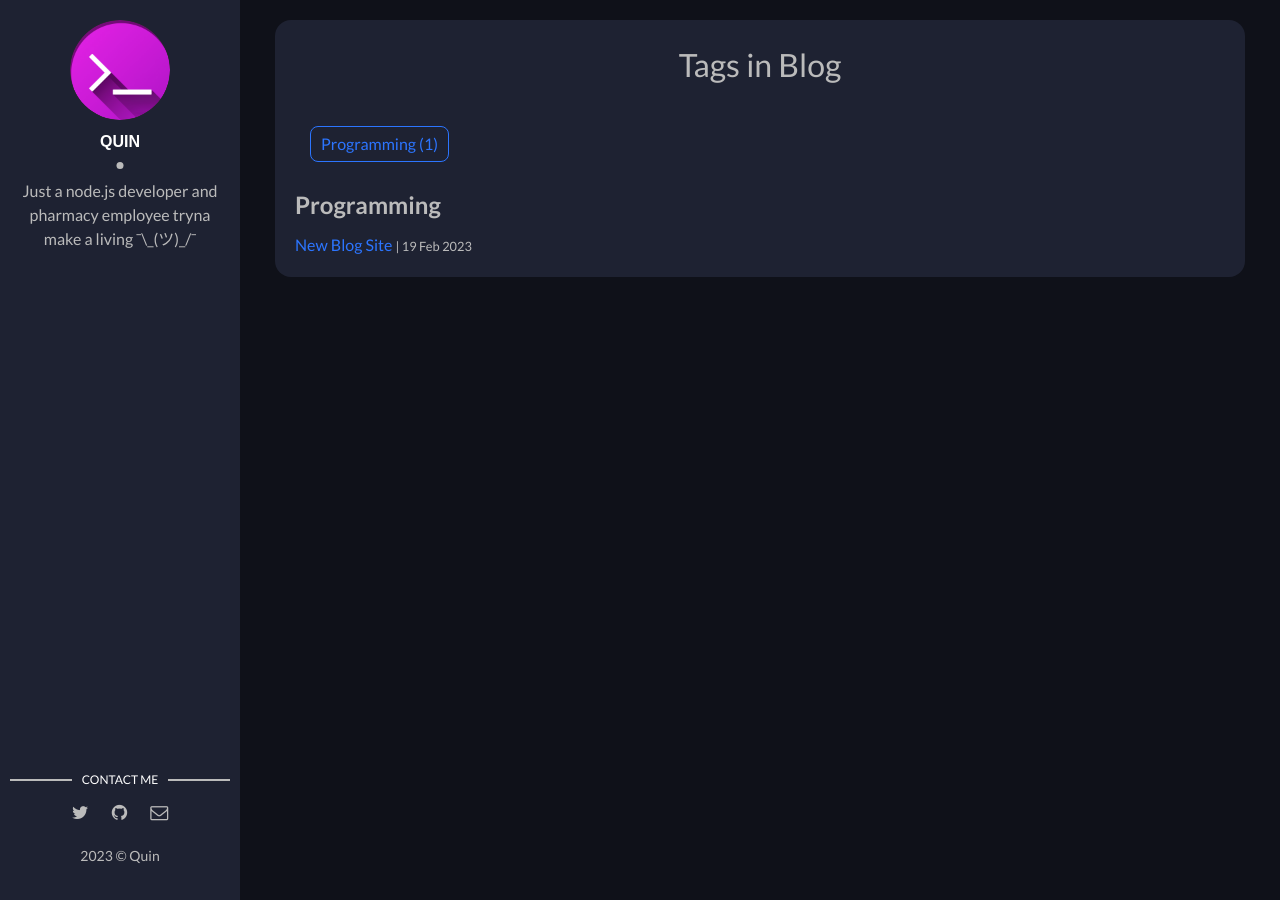
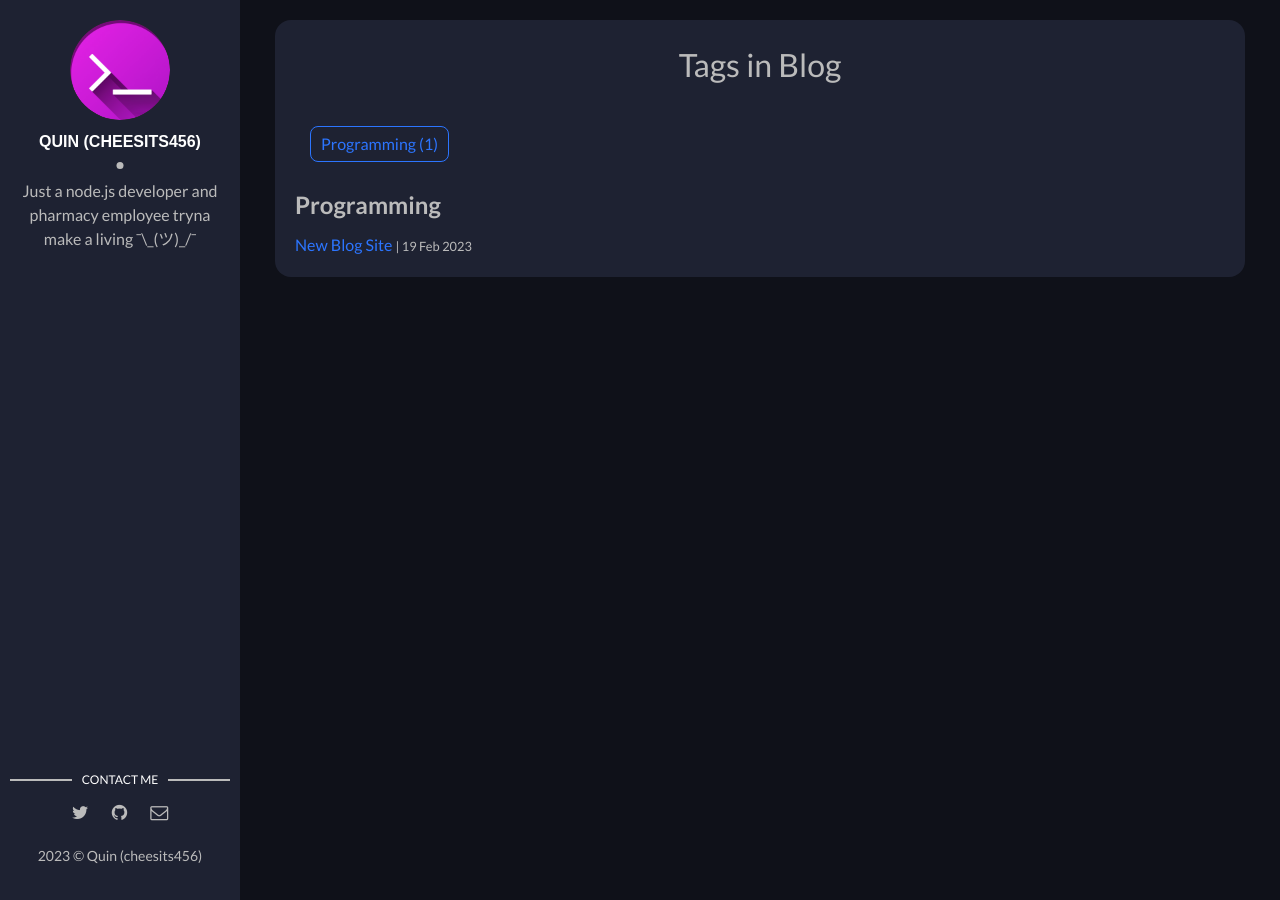
Before and after one commit to cheesits456/cheesits456.github.io, a Jekyll site: the page built from tags.html, in a window 1280 px wide. Built offline with Jekyll 4.4.1, drawn with Linux system fonts in a browser that asks for light colours.

Commit message:
Update _config.yml

```diff
--- a/_config.yml
+++ b/_config.yml
@@ -7,7 +7,7 @@
 site-twitter: #if your site has a twitter account, enter it here
 
 # Author Settings
-author: Quin # add your name
+author: Quin (cheesits456) # add your name
 author-img: avatar.gif # add your photo
 about-author: Just a node.js developer and pharmacy employee tryna make a living ¯\_(ツ)_/¯ # add description
 social-twitter: cheesits456 # add your Twitter handle
```
